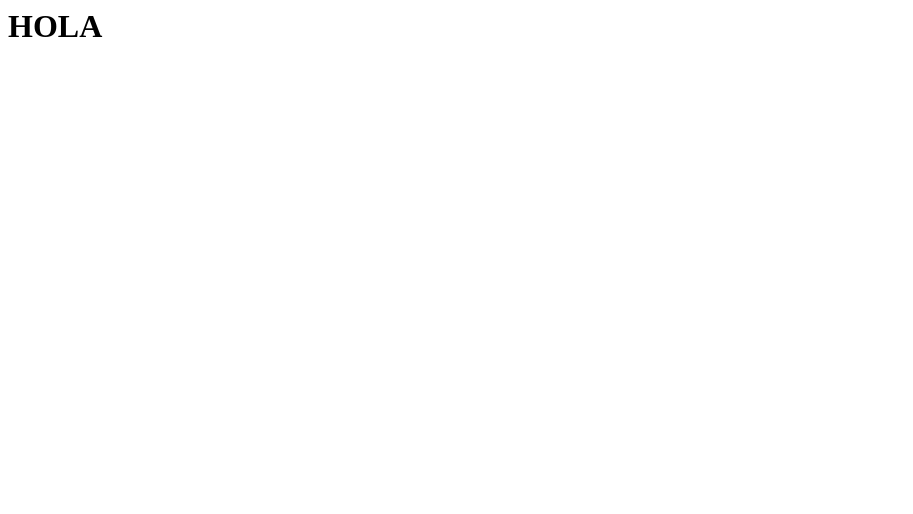
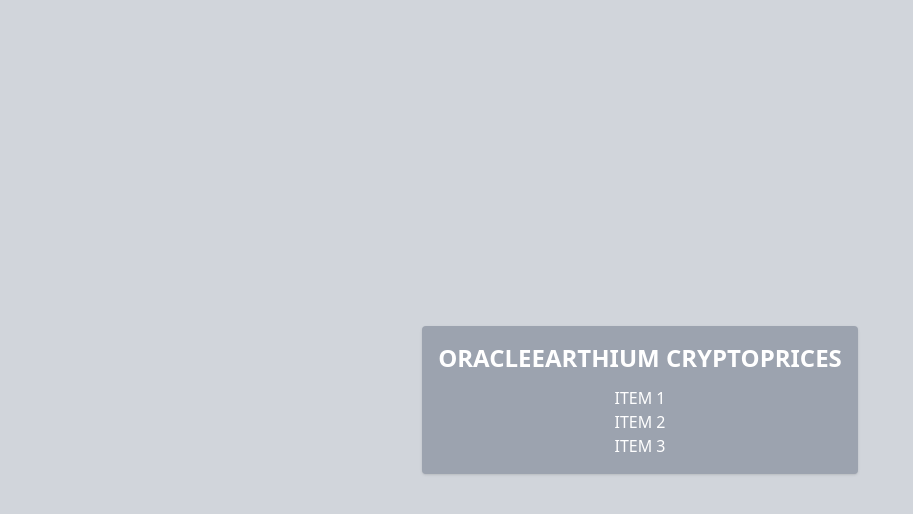
Before and after one commit to JuanPrato/oracleearthium-test, a website: page src/public/index.html in a window 1280 px wide. Shown: the whole page, without its empty margins (0-913 px from the left). Drawn offline with nearby package versions, Linux system fonts and the light colour scheme.

Commit message:
add tailwind and basic style

```diff
--- a/src/public/index.html
+++ b/src/public/index.html
@@ -1 +1,19 @@
-<h1>HOLA</h1>
+<!DOCTYPE html>
+<html lang="en">
+<head>
+  <meta charset="UTF-8">
+  <meta name="viewport" content="width=device-width, initial-scale=1.0">
+  <script src="https://cdn.tailwindcss.com"></script>
+  <title>ORACLEEARTHIUM LEADERBOARD</title>
+</head>
+<body class="bg-gray-300 h-screen grid place-content-center">
+  <section class="p-4 rounded bg-gray-400 text-white flex flex-col gap-3 shadow">
+    <h1 class="text-2xl font-bold">ORACLEEARTHIUM CRYPTOPRICES</h1>
+    <ul class="text-center">
+      <li>ITEM 1</li>
+      <li>ITEM 2</li>
+      <li>ITEM 3</li>
+    </ul>
+  </section>
+</body>
+</html>
```
Also changed, not shown: src/public/index.js (added).
